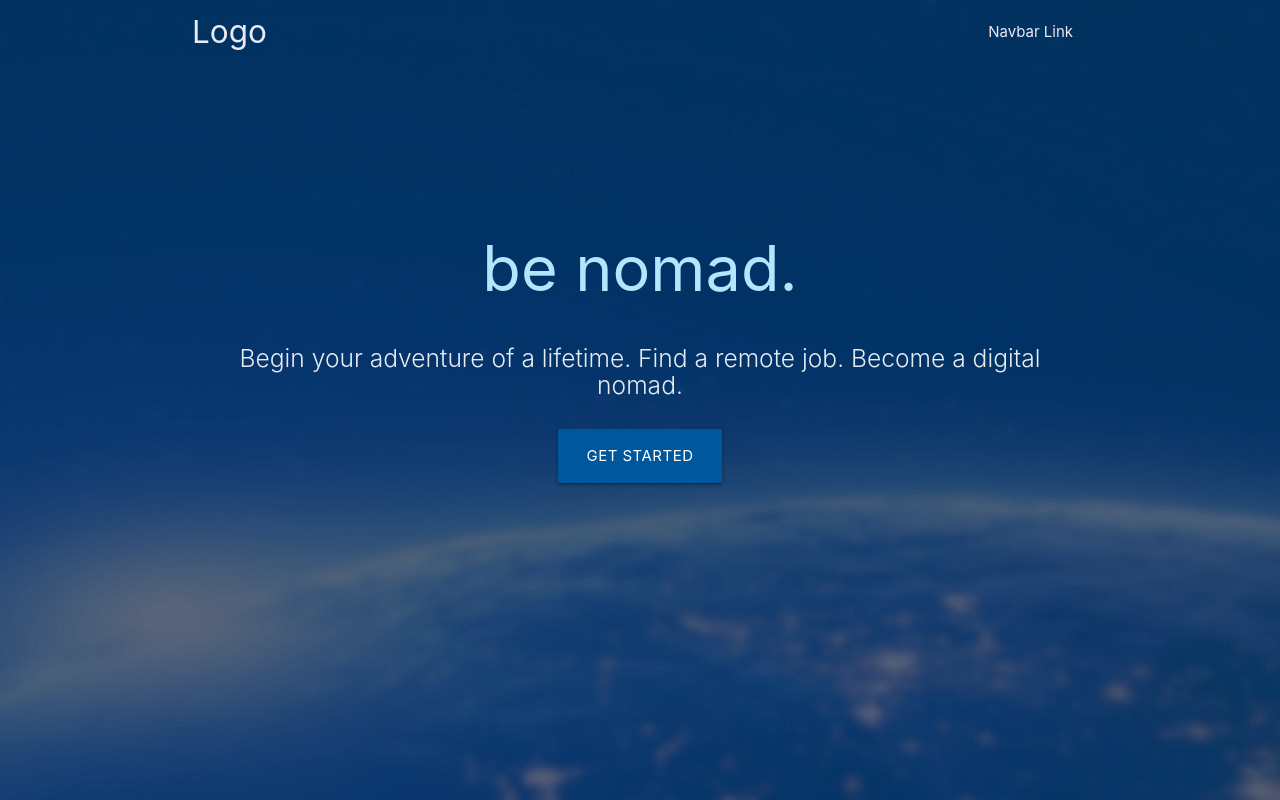
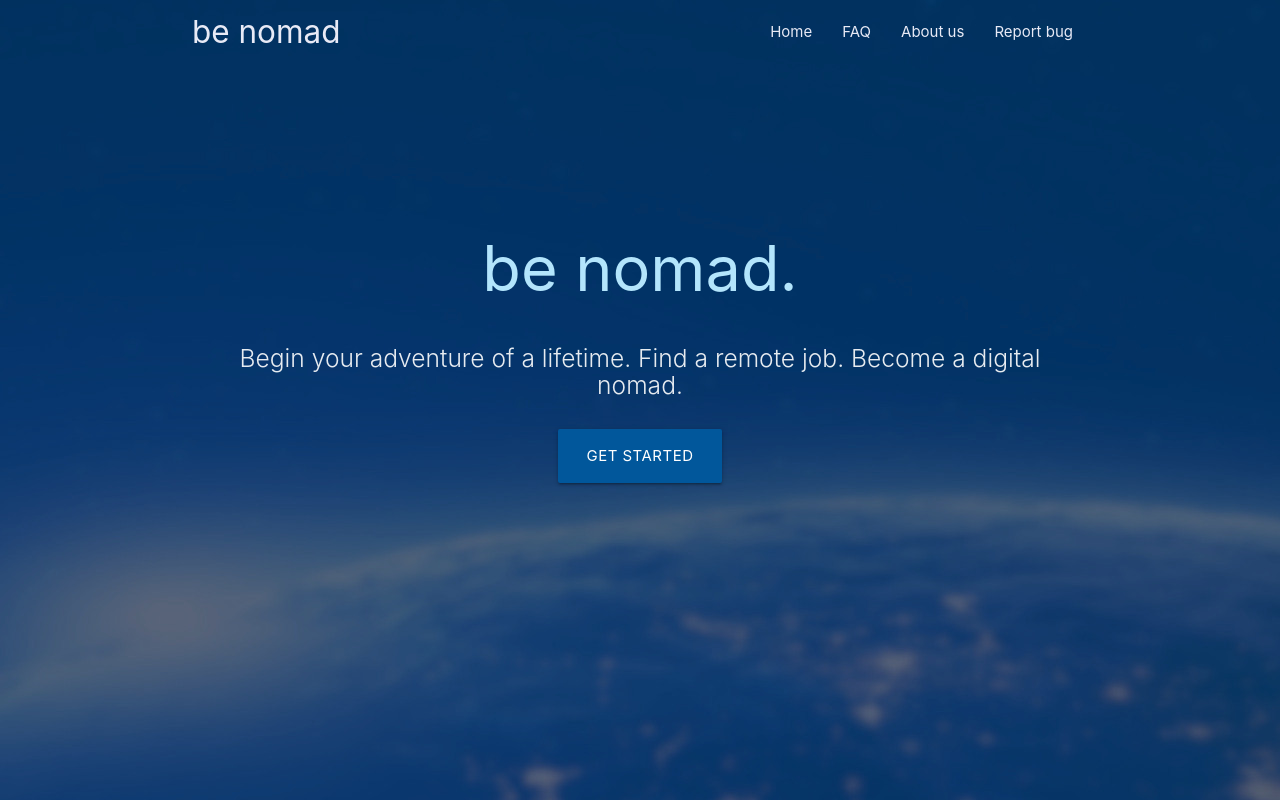
Before and after one commit to cfannybf/be_nomad, a Vue app in the folder webapp/: page / in a window 1280 px wide. Shown: the top 800 px of the page. Built offline with nearby package versions, Linux system fonts and the light colour scheme.

Commit message:
Navbar mockup

```diff
--- a/webapp/src/components/NavBar.vue
+++ b/webapp/src/components/NavBar.vue
@@ -1,22 +1,22 @@
 <template>
   <div class="navbar">
     <nav role="navigation">
-      <div class="nav-wrapper container">
-        <a id="logo-container" href="#" class="brand-logo">Logo</a>
+      <div id="nav-mobile" class="nav-wrapper container">
+        <a id="logo-container" href="#" class="brand-logo">be nomad</a>
         <ul class="right hide-on-med-and-down">
           <li>
-            <a href="#">Navbar Link</a>
+            <a href="#">Home</a>
+          </li>
+          <li>
+            <a href="#">FAQ</a>
+          </li>
+          <li>
+            <a href="#">About us</a>
+          </li>
+          <li>
+            <a href="#">Report bug</a>
           </li>
         </ul>
-
-        <ul id="nav-mobile" class="sidenav">
-          <li>
-            <a href="#">Navbar Link</a>
-          </li>
-        </ul>
-        <a href="#" data-target="nav-mobile" class="sidenav-trigger">
-          <i class="material-icons">menu</i>
-        </a>
       </div>
     </nav>
   </div>
```
